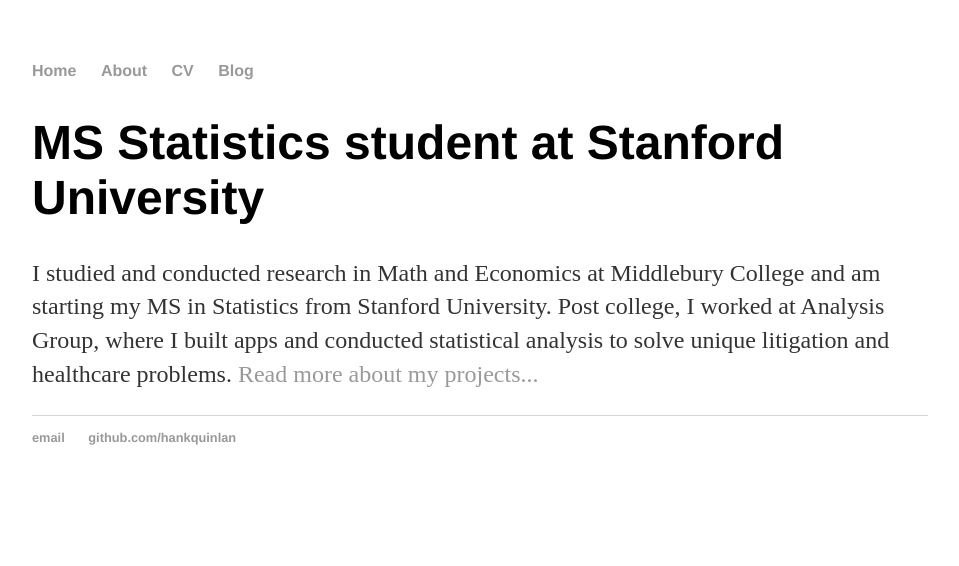
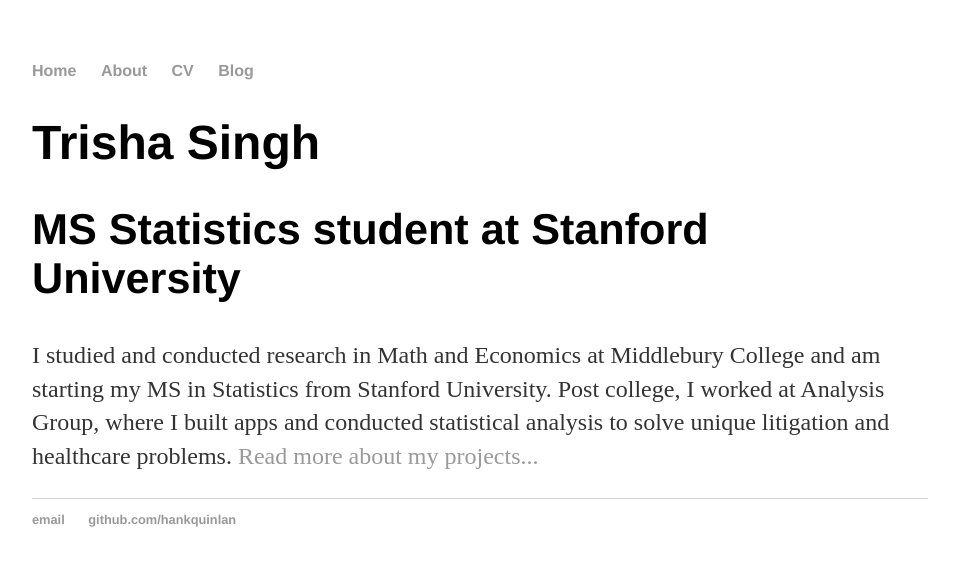
Before and after one commit to trishasingh/trishasingh.github.io, a Jekyll site: the page built from index.html, in a window 1280 px wide. Shown: the top 566 px of the page, without its empty margins (160-1119 px from the left). Built offline with Jekyll 4.4.1, drawn with Linux system fonts in a browser that asks for light colours.

Commit message:
updated index title

```diff
--- a/index.html
+++ b/index.html
@@ -4,7 +4,8 @@
 ---
 
 		<div class="blurb">
-			<h1>MS Statistics student at Stanford University</h1>
+			<h1>Trisha Singh</h1>
+			<h2>MS Statistics student at Stanford University</h2>
 			<p>I studied and conducted research in Math and Economics at Middlebury College
 				and am starting my MS in Statistics from Stanford University.
 				Post college, I worked at Analysis Group, where I built apps and conducted
```
Also changed, not shown: 1 other file.
